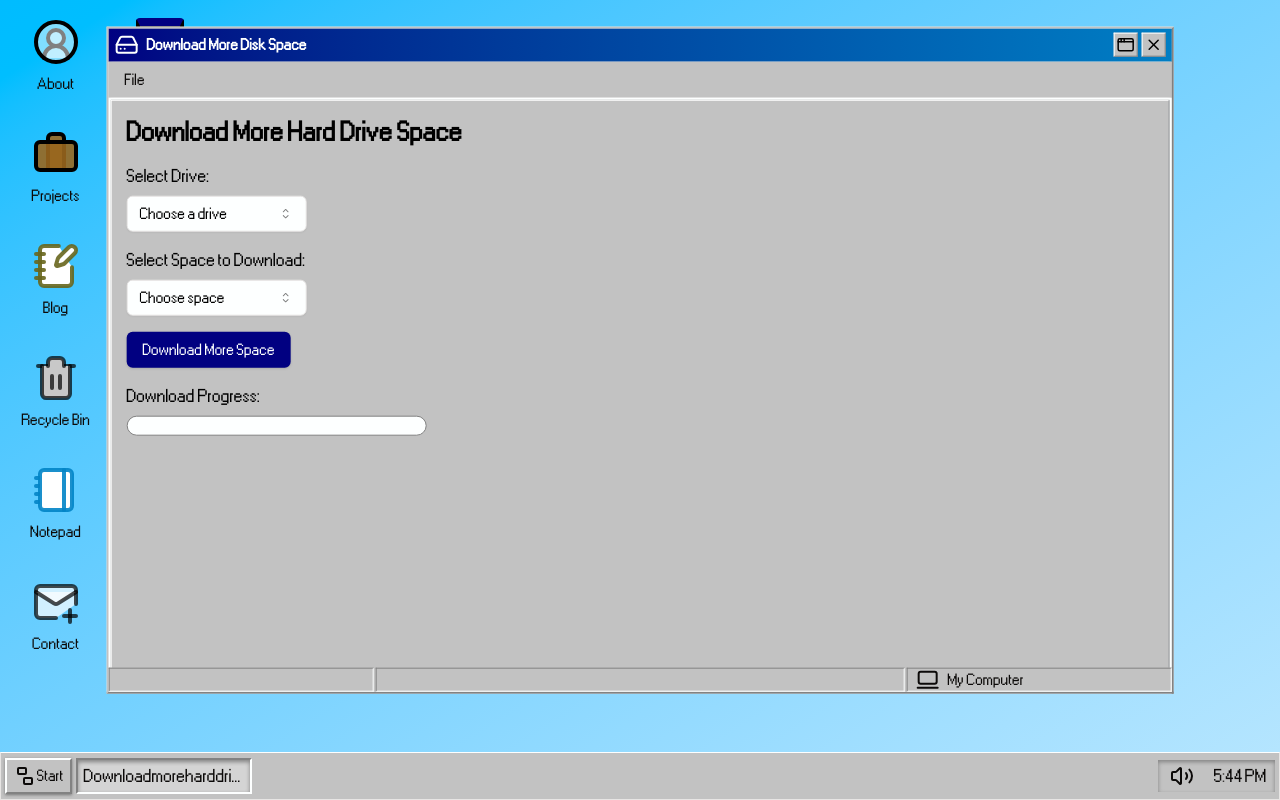
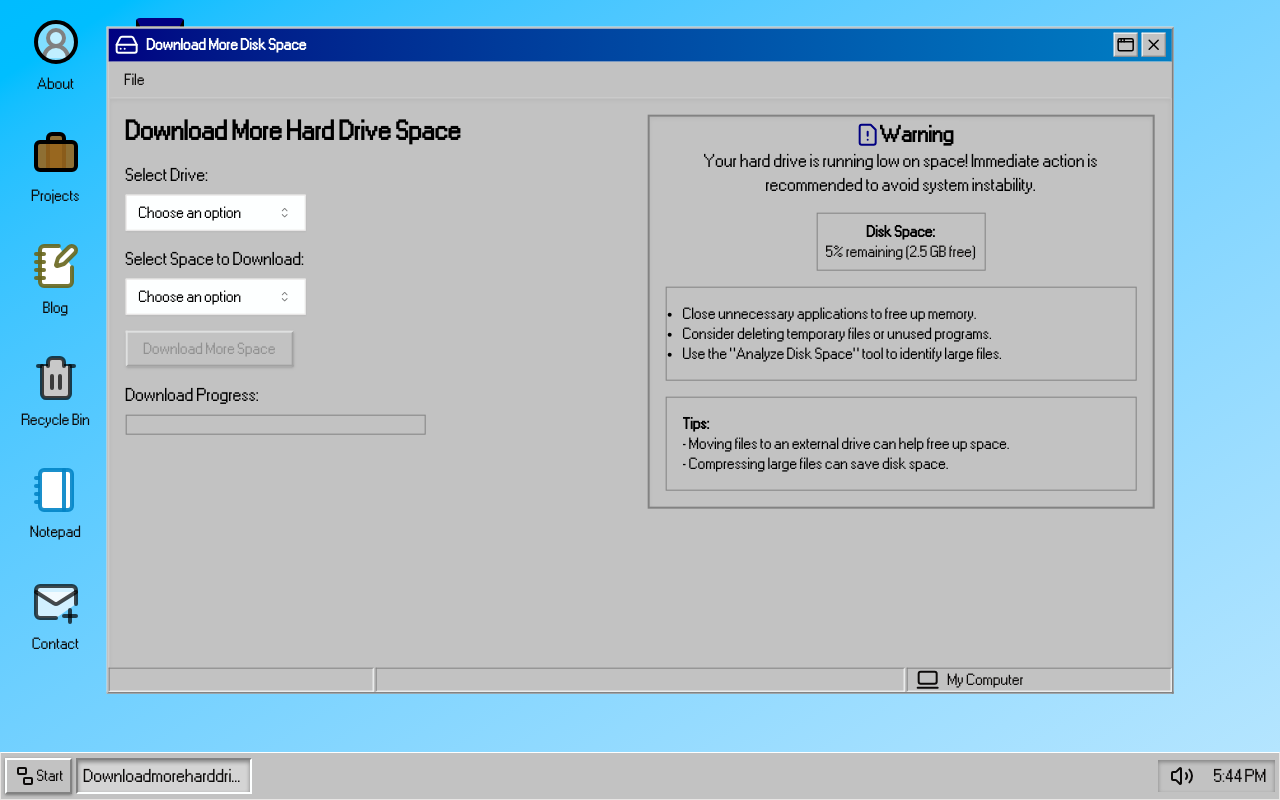
Before and after one commit to jccdev45/portfolio, a Next.js app: page /downloadmoreharddrivespace in a window 1280 px wide. Built offline with nearby package versions, Linux system fonts and the light colour scheme.

Commit message:
refactor: :recycle: Changes & improvements
- Add metadata generation to dynamic blog page - Improve easter egg - Standardize volume slider styling - Change main blog page text

```diff
--- a/components/bin.tsx
+++ b/components/bin.tsx
@@ -14,6 +14,7 @@ import { WindowPanelContent } from "@/components/window-panel-content"
 import { WindowPanelSidebar } from "@/components/window-sidebar"
 
 export function Bin() {
+  // TODO: atom instead of usestate
   const [selectedRecycleItem, setSelectedRecycleItem] =
     useState<RecycleItem | null>(null)
   const recycleItems = useAtomValue(recycleMenuAtom)
--- a/components/download-hd.tsx
+++ b/components/download-hd.tsx
@@ -1,7 +1,9 @@
 "use client"
 
-import React, { useEffect, useState } from "react"
+import { useState } from "react"
+import { FileWarning } from "lucide-react"
 
+import { cn } from "@/lib/utils"
 import { Button } from "@/components/ui/button"
 import { Progress } from "@/components/ui/progress"
 import {
@@ -12,135 +14,222 @@ import {
   SelectValue,
 } from "@/components/ui/select"
 
+interface DriveOption {
+  value: string
+  label: string
+}
+
+interface SpaceOption {
+  value: string
+  label: string
+}
+
+const DRIVE_OPTIONS: DriveOption[] = [
+  { value: "c", label: "C: Drive" },
+  { value: "d", label: "D: Drive" },
+  { value: "e", label: "E: Drive" },
+]
+
+const SPACE_OPTIONS: SpaceOption[] = [
+  { value: "10gb", label: "10 GB" },
+  { value: "50gb", label: "50 GB" },
+  { value: "100gb", label: "100 GB" },
+  { value: "500gb", label: "500 GB" },
+  { value: "1tb", label: "1 TB" },
+]
+
 export function DownloadHD() {
   const [progress, setProgress] = useState(0)
   const [isDownloading, setIsDownloading] = useState(false)
   const [showScan, setShowScan] = useState(false)
   const [showEmbed, setShowEmbed] = useState(false)
-  const [, setSelectedDrive] = useState("")
-  const [, setSelectedSpace] = useState("")
+  const [selectedDrive, setSelectedDrive] = useState("")
+  const [selectedSpace, setSelectedSpace] = useState("")
 
-  useEffect(() => {
-    let interval: NodeJS.Timeout
+  const handleDownload = () => {
+    if (isDownloading) {
+      setIsDownloading(false)
+      return
+    }
 
-    if (isDownloading && progress < 100) {
-      interval = setInterval(() => {
+    setProgress(0)
+    setIsDownloading(true)
+    setShowScan(false)
+    setShowEmbed(false)
+
+    const interval = setInterval(() => {
       setProgress((prevProgress) => {
         const newProgress = prevProgress + Math.random() * 10
-          return newProgress > 100 ? 100 : newProgress
+        if (newProgress >= 100) {
+          clearInterval(interval)
+          setIsDownloading(false)
+          return 100
+        }
+        return newProgress
       })
     }, 500)
   }
 
-    return () => {
-      if (interval) clearInterval(interval)
-    }
-  }, [isDownloading, progress])
+  const handleScan = () => setShowEmbed(true)
 
-  const handleDownload = () => {
-    if (isDownloading) {
-      setIsDownloading(false)
-    } else {
-      setProgress(0)
-      setIsDownloading(true)
-      setShowScan(false)
-      setShowEmbed(false)
-    }
+  return (
+    <div
+      className={cn(
+        "bg-windows border-windows absolute inset-0 grid grid-cols-1 gap-4 overflow-y-auto border p-4 shadow-inner md:grid-cols-2",
+        showEmbed ?? "lg:grid-cols-3"
+      )}
+    >
+      <section className="flex flex-col md:col-span-2 lg:col-span-1">
+        <h1 className="text-windows-black mb-4 text-2xl font-bold">
+          Download More Hard Drive Space
+        </h1>
+        <SelectField
+          label="Select Drive:"
+          options={DRIVE_OPTIONS}
+          value={selectedDrive}
+          onChange={setSelectedDrive}
+        />
+        <SelectField
+          label="Select Space to Download:"
+          options={SPACE_OPTIONS}
+          value={selectedSpace}
+          onChange={setSelectedSpace}
+        />
+        <Button
+          className="disabled:text-windows-black/50 text-windows-black mb-4 w-fit disabled:opacity-50"
+          variant="windows"
+          onClick={handleDownload}
+          disabled={!selectedDrive || !selectedSpace}
+        >
+          {isDownloading ? "Stop Download" : "Download More Space"}
+        </Button>
+        <ProgressBar progress={progress} />
+        {progress === 100 && !showScan && (
+          <CompletionMessage onScanClick={() => setShowScan(true)} />
+        )}
+        {showScan && (
+          <Button variant="windows" className="mt-4 w-fit" onClick={handleScan}>
+            Run Scan
+          </Button>
+        )}
+      </section>
+
+      {showEmbed ? <EmbeddedVideo /> : <LowDiskSpacePlaceholder />}
+    </div>
+  )
 }
 
-  const handleScan = () => {
-    setShowEmbed(true)
+function SelectField({
+  label,
+  options,
+  value,
+  onChange,
+}: {
+  label: string
+  options: { value: string; label: string }[]
+  value: string
+  onChange: (value: string) => void
+}) {
+  return (
+    <div className="mb-4">
+      <label className="text-windows-black mb-2 block">{label}</label>
+      <Select value={value} onValueChange={onChange}>
+        <SelectTrigger className="bg-windows-white text-windows-black w-[180px] rounded-none">
+          <SelectValue placeholder="Choose an option" />
+        </SelectTrigger>
+        <SelectContent className="rounded-none">
+          {options.map((option) => (
+            <SelectItem
+              key={option.value}
+              value={option.value}
+              className="focus:bg-windows-blue focus:text-windows-white focus:rounded-none"
+            >
+              {option.label}
+            </SelectItem>
+          ))}
+        </SelectContent>
+      </Select>
+    </div>
+  )
 }
 
+function ProgressBar({ progress }: { progress: number }) {
   return (
-    <div className="absolute inset-0 overflow-y-auto border-2 border-windows-white bg-windows p-4 shadow-[inset_-1px_-1px_0_0_#868a8e,inset_1px_1px_0_0_#fff]">
-      {showEmbed && (
+    <div>
+      <p className="text-windows-black mb-2">Download Progress:</p>
+      <Progress
+        value={progress}
+        className="border-windows-dark bg-windows *:bg-windows-blue h-[20px] w-[300px] rounded-none border"
+      />
+    </div>
+  )
+}
+
+function CompletionMessage({ onScanClick }: { onScanClick: () => void }) {
+  return (
     <div className="mt-4">
+      <p className="text-windows-green font-bold">Download Complete!</p>
+      <Button variant="windows" className="mt-2" onClick={onScanClick}>
+        Click to run scans for additional info
+      </Button>
+    </div>
+  )
+}
+
+function EmbeddedVideo() {
+  return (
+    <div className="order-first w-full md:order-last md:col-span-2 lg:col-span-1">
       <iframe
-            width="560"
-            height="315"
-            src="https://www.youtube.com/embed/dQw4w9WgXcQ?autoplay=1"
+        className="mx-auto aspect-video w-full max-w-lg"
+        width="600"
+        height="355"
+        src="https://www.youtube.com/embed/h1HDWY9rO10?autoplay=1"
         title="YouTube video player"
         frameBorder="0"
         allow="accelerometer; autoplay; clipboard-write; encrypted-media; gyroscope; picture-in-picture"
         allowFullScreen
       ></iframe>
     </div>
-      )}
-
-      <h1 className="mb-4 text-2xl font-bold text-windows-black">
-        Download More Hard Drive Space
-      </h1>
-
-      <div className="mb-4">
-        <label className="mb-2 block text-windows-black">Select Drive:</label>
-        <Select onValueChange={setSelectedDrive}>
-          <SelectTrigger className="w-[180px] bg-windows-white text-windows-black">
-            <SelectValue placeholder="Choose a drive" />
-          </SelectTrigger>
-          <SelectContent>
-            <SelectItem value="c">C: Drive</SelectItem>
-            <SelectItem value="d">D: Drive</SelectItem>
-            <SelectItem value="e">E: Drive</SelectItem>
-          </SelectContent>
-        </Select>
-      </div>
-
-      <div className="mb-4">
-        <label className="mb-2 block text-windows-black">
-          Select Space to Download:
-        </label>
-        <Select onValueChange={setSelectedSpace}>
-          <SelectTrigger className="w-[180px] bg-windows-white text-windows-black">
-            <SelectValue placeholder="Choose space" />
-          </SelectTrigger>
-          <SelectContent>
-            <SelectItem value="10gb">10 GB</SelectItem>
-            <SelectItem value="50gb">50 GB</SelectItem>
-            <SelectItem value="100gb">100 GB</SelectItem>
-            <SelectItem value="500gb">500 GB</SelectItem>
-            <SelectItem value="1tb">1 TB</SelectItem>
-          </SelectContent>
-        </Select>
-      </div>
-
-      <Button
-        className="mb-4 bg-windows-blue text-windows-white hover:bg-windows-dark disabled:opacity-50"
-        onClick={handleDownload}
-      >
-        {isDownloading ? "Stop Download" : "Download More Space"}
-      </Button>
-
-      <div>
-        <p className="mb-2 text-windows-black">Download Progress:</p>
-        <Progress
-          value={progress}
-          className="h-[20px] w-[300px] border border-windows-dark bg-windows-white"
-        />
-      </div>
-
-      {progress === 100 && !showScan && (
-        <div className="mt-4">
-          <p className="text-windows-green">Download Complete!</p>
-          <Button
-            className="mt-2 bg-windows-blue text-windows-white hover:bg-windows-dark"
-            onClick={() => setShowScan(true)}
-          >
-            Click to run scans for additional info
-          </Button>
-        </div>
-      )}
-
-      {showScan && (
-        <div className="mt-4">
-          <Button
-            className="bg-windows-blue text-windows-white hover:bg-windows-dark"
-            onClick={handleScan}
-          >
-            Run Scan
-          </Button>
-        </div>
-      )}
-    </div>
   )
 }
+
+function LowDiskSpacePlaceholder() {
+  return (
+    <section className="order-first w-full md:order-last md:col-span-2 lg:col-span-1">
+      <div className="bg-windows border-windows-dark mx-auto flex max-w-lg flex-col items-center justify-center border-2 p-4 shadow-inner">
+        <div className="bg-windows -mt-3 ml-2 flex w-fit items-center px-1">
+          <FileWarning className="text-windows-blue" />
+          <h2 className="text-windows-black text-xl font-bold">Warning</h2>
+        </div>
+        <p className="text-windows-black mb-4 text-center">
+          Your hard drive is running low on space! Immediate action is
+          recommended to avoid system instability.
+        </p>
+        <div className="bg-windows border-windows-dark mb-4 border p-2 text-center text-sm">
+          <p className="text-windows-black font-bold">Disk Space:</p>
+          <p className="text-windows-red">5% remaining (2.5 GB free)</p>
+        </div>
+        <ul className="bg-windows border-windows-dark mb-4 w-full list-disc border p-4 text-left text-sm">
+          <li className="text-windows-black">
+            Close unnecessary applications to free up memory.
+          </li>
+          <li className="text-windows-black">
+            Consider deleting temporary files or unused programs.
+          </li>
+          <li className="text-windows-black">
+            Use the "Analyze Disk Space" tool to identify large files.
+          </li>
+        </ul>
+        <div className="bg-windows border-windows-dark w-full border p-4 text-sm">
+          <p className="text-windows-black font-bold">Tips:</p>
+          <p className="text-windows-black">
+            - Moving files to an external drive can help free up space.
+          </p>
+          <p className="text-windows-black">
+            - Compressing large files can save disk space.
+          </p>
+        </div>
+      </div>
+    </section>
+  )
+}
--- a/components/volume-slider.tsx
+++ b/components/volume-slider.tsx
@@ -1,3 +1,5 @@
+// TODO: Restyle to this https://guidebookgallery.org/pics/gui/applications/multimedia/volume/win98se-1-1.png
+
 "use client"
 
 import { volumeAtom } from "@/atoms/atoms"
--- a/lib/types.ts
+++ b/lib/types.ts
@@ -61,3 +61,9 @@ export interface DesktopIcon {
   path: string
   icon: JSX.Element
 }
+
+export interface BlogPost {
+  slug: string
+  title: string
+  date: string
+}
--- a/mdx-components.tsx
+++ /dev/null
@@ -1,43 +0,0 @@
-import type { MDXComponents } from "mdx/types"
-
-export function useMDXComponents(components: MDXComponents): MDXComponents {
-  return {
-    h1: ({ children }) => (
-      <h1 className="scroll-m-20 text-4xl font-extrabold tracking-tight lg:text-5xl">
-        {children}
-      </h1>
-    ),
-    h2: ({ children }) => (
-      <h2 className="scroll-m-20 border-b pb-2 text-3xl font-semibold tracking-tight first:mt-0">
-        {children}
-      </h2>
-    ),
-    h3: ({ children }) => (
-      <h3 className="scroll-m-20 text-2xl font-semibold tracking-tight">
-        {children}
-      </h3>
-    ),
-    h4: ({ children }) => (
-      <h4 className="scroll-m-20 text-xl font-semibold tracking-tight">
-        {children}
-      </h4>
-    ),
-    p: ({ children }) => (
-      <p className="leading-7 [&:not(:first-child)]:mt-6">{children}</p>
-    ),
-    blockquote: ({ children }) => (
-      <blockquote className="mt-6 border-l-2 pl-6 italic">
-        {children}
-      </blockquote>
-    ),
-    ul: ({ children }) => (
-      <ul className="my-6 ml-6 list-disc [&>li]:mt-2">{children}</ul>
-    ),
-    code: ({ children }) => (
-      <code className="bg-muted relative rounded px-[0.3rem] py-[0.2rem] font-mono text-sm font-semibold">
-        {children}
-      </code>
-    ),
-    ...components,
-  }
-}
```
Also changed, not shown: app/blog/[slug]/page.tsx (+45 -7 lines), app/blog/page.tsx (+13 -7 lines), components/blog-post-list.tsx (+2 -11 lines), 1 other file (tests, documents, lock files or other folders). Lines whose indentation alone changed are shown as unchanged.
